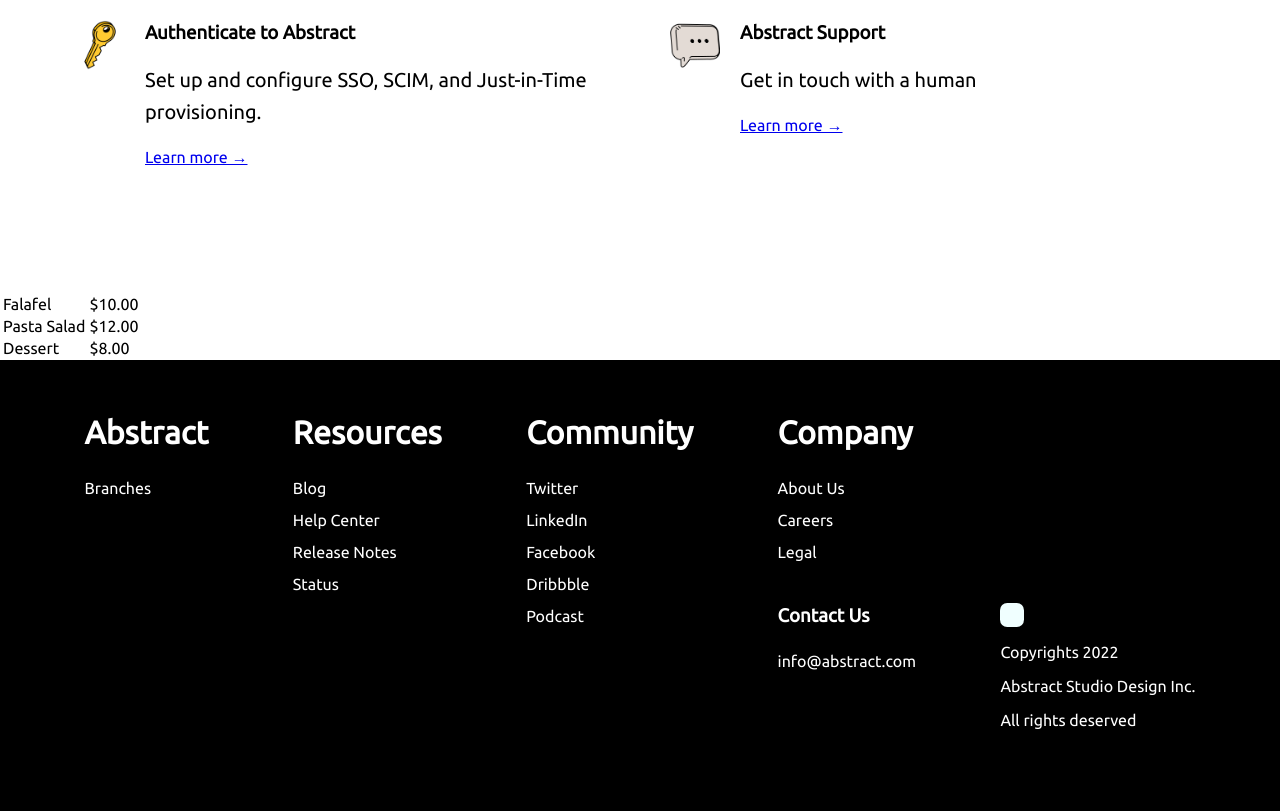
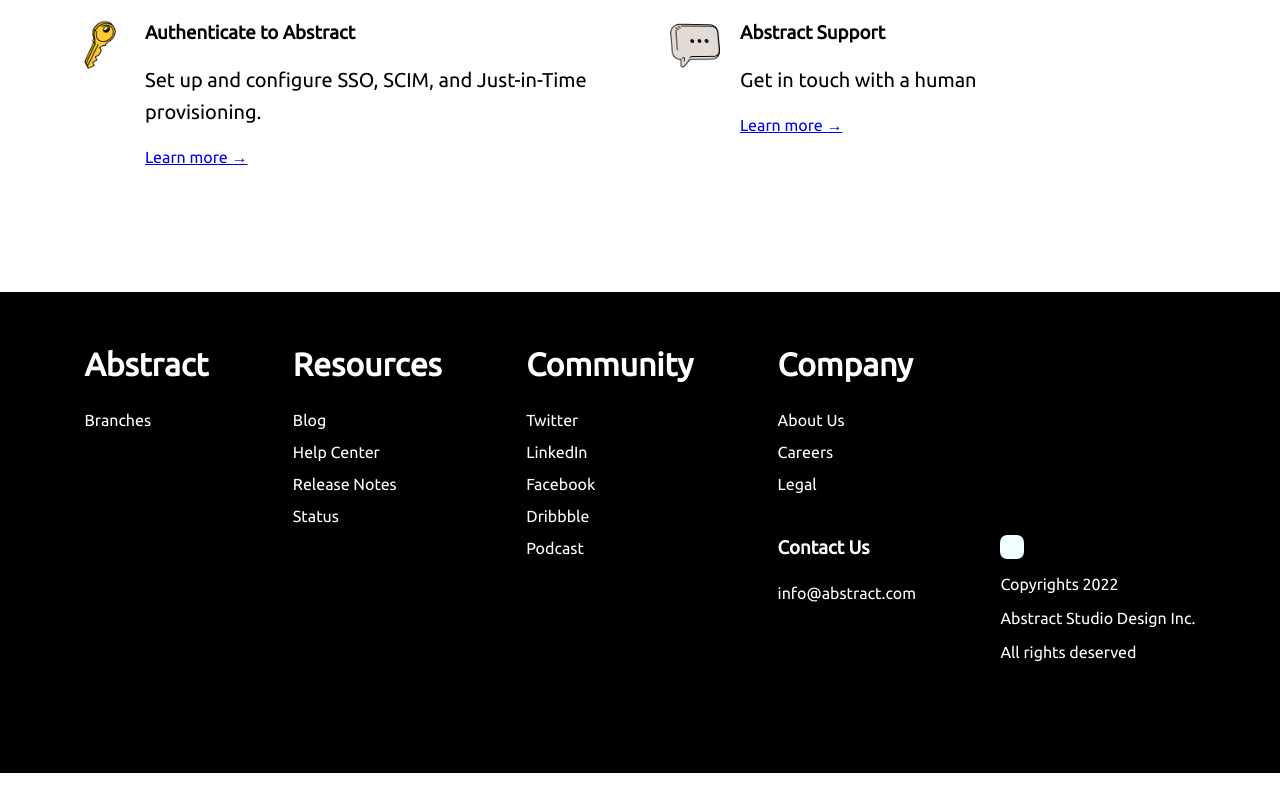
Before and after one commit to NdukeSam/Abstract, a plain HTML site: page index.html in a window 1280 px wide. Shown: the part 1013-1824 px from the top of the page. After the commit the page ends 1786 px from the top, so only its background shows below. Drawn offline with Linux system fonts and the light colour scheme.

Commit message:
took out the table

```diff
--- a/index.html
+++ b/index.html
@@ -86,21 +86,6 @@
         </div>
     </section>
 
-    <table>
-        <tr>
-            <td>Falafel</td>
-            <td>$10.00</td>
-        </tr>
-        <tr>
-            <td>Pasta Salad</td>
-            <td>$12.00</td>
-        </tr>
-        <tr>
-            <td>Dessert</td>
-            <td>$8.00</td>
-        </tr>
-    </table>
-
     <footer>
         <div id="footerNav">
             <div class="footerLink">
```
